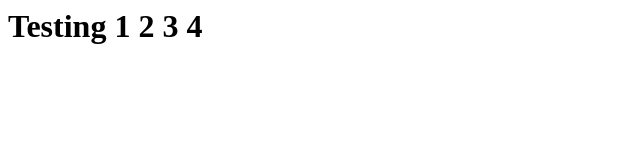
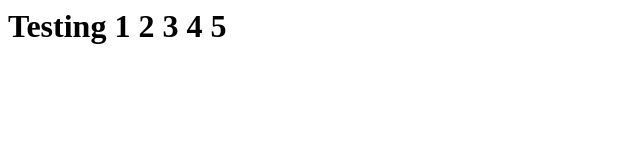
Before and after one commit to MarHoe18/mats, a plain HTML site: page index.html in a window 1280 px wide. Shown: the full height of the page, 0-640 px from the left. Drawn offline with Linux system fonts and the light colour scheme.

```diff
--- a/index.html
+++ b/index.html
@@ -1,6 +1,6 @@
 <html>
 <body>
 
-<h1>Testing 1 2 3 4</h1>
+<h1>Testing 1 2 3 4 5</h1>
 </body>
 </html
```
